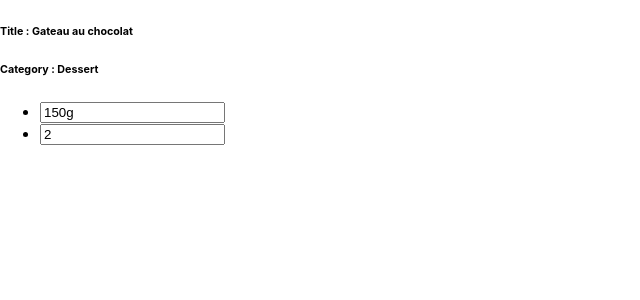
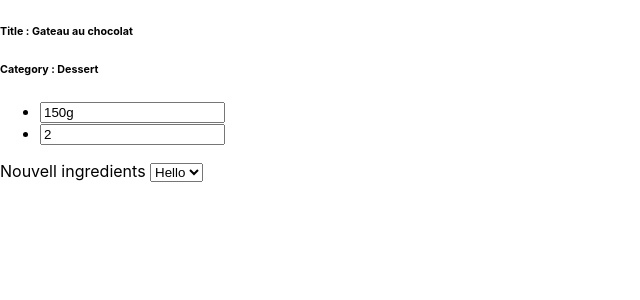
Before and after one commit to MELEK-WEB/ds, a React (Create React App) app: page /update/1 in a window 1280 px wide. Shown: the top 300 px of the page, without its empty margins (0-640 px from the left). Built offline with nearby package versions, Linux system fonts and the light colour scheme.

Commit message:
update done

```diff
--- a/src/components/Update.js
+++ b/src/components/Update.js
@@ -7,11 +7,12 @@ export default function Update() {
   const [Recipe, setRecipe] = useState(null);
   useEffect(() => {
     fetchRecipeById(id).then((d) => {
+        getNameswithrecip(d)
       setRecipe(d);
     });
   }, []);
 
-  function getNameswithrecip(ingredients, recip) {
+  function getNameswithrecip( recip) {
     fetchIngredients().then((r) => {
 
       console.log("r", r);
@@ -24,7 +25,7 @@ export default function Update() {
         });
 
       })
-        console.log("recip",recip)
+      setRecipe(recip);
 
     });
   }
@@ -43,12 +44,18 @@ export default function Update() {
             <>
               <li>
                 {" "}
-                <input type="text" value={ing?.quantity} /> <label></label>{" "}
+                <input type="text" value={ing?.quantity} /> <label>{ing?.name}</label>{" "}
               </li>
             </>
           );
         })}
       </ul>
+
+     Nouvell ingredients <select >
+        <option>
+            Hello
+        </option>
+      </select>
     </div>
   );
 }
```
